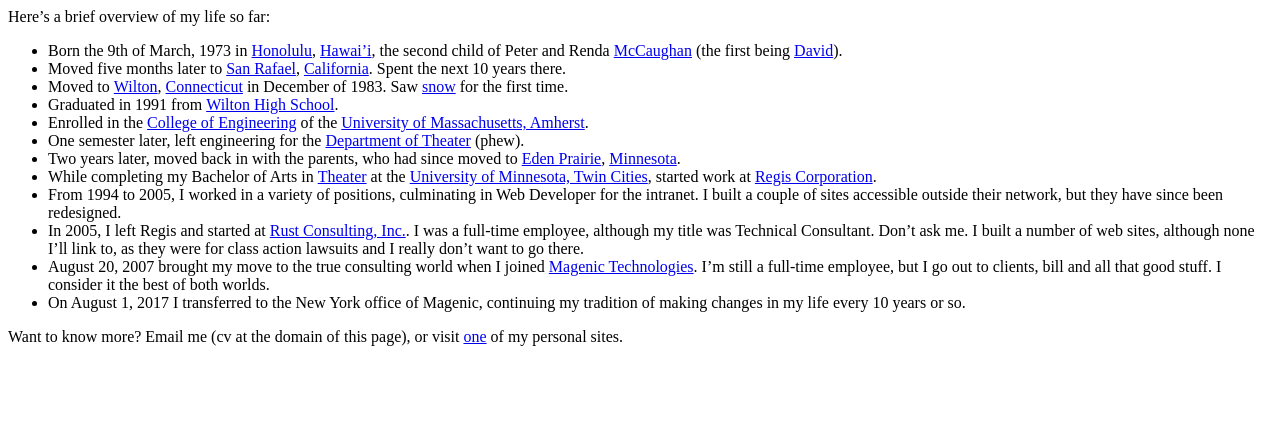
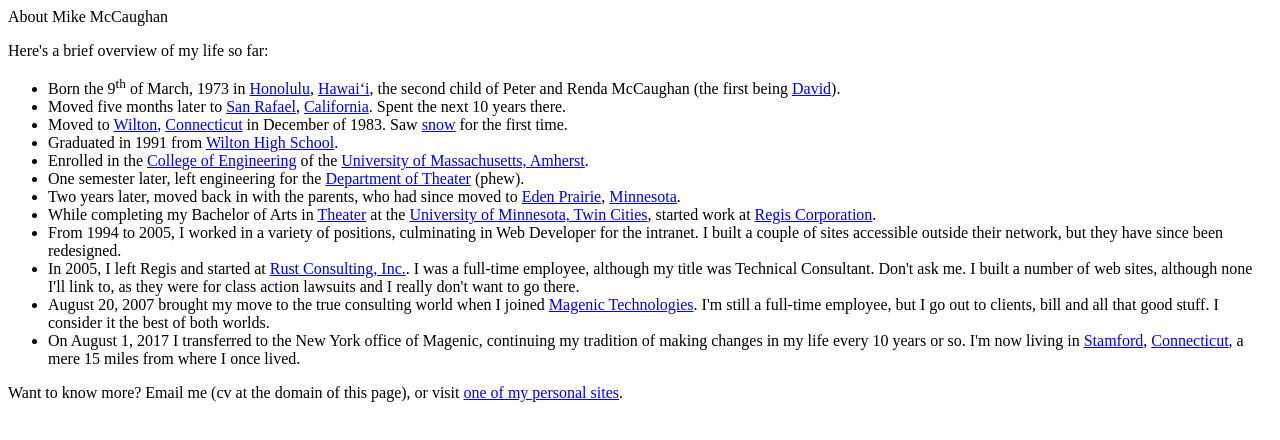
Before and after one commit to mikemccaughan/mikemcccaughan.com, a plain HTML site: page index.html in a window 1280 px wide. Drawn offline with Linux system fonts and the light colour scheme.

Commit message:
Adding/editing HTML to be better; adding structure. TODO: Add Style

```diff
--- a/index.html
+++ b/index.html
@@ -1,16 +1,35 @@
-Here’s a brief overview of my life so far:
-<ul>
-<li>Born the 9th of March, 1973 in <a href="http://www.co.honolulu.hi.us/">Honolulu</a>, <a href="http://www.gohawaii.com/">Hawai’i</a>, the second child of Peter and Renda <a href="http://www.mccaughan.net/">McCaughan</a> (the first being <a title="David's Site" href="http://davidmccaughan.com/">David</a>).</li>
-<li>Moved five months later to <a href="http://www.cityofsanrafael.org/">San Rafael</a>, <a href="http://www.ca.gov/">California</a>. Spent the next 10 years there.</li>
-<li>Moved to <a href="http://www.munic.state.ct.us/WILTON/wilton.htm">Wilton</a>, <a href="http://www.ct.gov/">Connecticut</a> in December of 1983. Saw <a href="http://nsidc.org/snow/">snow</a> for the first time.</li>
-<li>Graduated in 1991 from <a href="http://www.wilton.k12.ct.us/whs/">Wilton High School</a>.</li>
-<li>Enrolled in the <a href="http://www.ecs.umass.edu/">College of Engineering</a> of the <a href="http://www.umass.edu/">University of Massachusetts, Amherst</a>.</li>
-<li>One semester later, left engineering for the <a href="http://www.umass.edu/theater/">Department of Theater</a> (phew).</li>
-<li>Two years later, moved back in with the parents, who had since moved to <a href="http://www.edenprairie.org/">Eden Prairie</a>, <a href="http://www.state.mn.us/">Minnesota</a>.</li>
-<li>While completing my Bachelor of Arts in <a href="http://cla.umn.edu/theatre/index.html">Theater</a> at the <a href="http://www.umn.edu/twincities/">University of Minnesota, Twin Cities</a>, started work at <a href="http://www.regiscorp.com">Regis Corporation</a>.</li>
-<li>From 1994 to 2005, I worked in a variety of positions, culminating in Web Developer for the intranet. I built a couple of sites accessible outside their network, but they have since been redesigned.</li>
-<li>In 2005, I left Regis and started at <a href="http://www.rustconsulting.com/">Rust Consulting, Inc.</a>. I was a full-time employee, although my title was Technical Consultant. Don’t ask me. I built a number of web sites, although none I’ll link to, as they were for class action lawsuits and I really don’t want to go there.</li>
-<li>August 20, 2007 brought my move to the true consulting world when I joined <a href="http://www.magenic.com/">Magenic Technologies</a>. I’m still a full-time employee, but I go out to clients, bill and all that good stuff. I consider it the best of both worlds.</li>
-<li>On August 1, 2017 I transferred to the New York office of Magenic, continuing my tradition of making changes in my life every 10 years or so.</li>
-</ul>
-Want to know more? Email me (cv at the domain of this page), or visit <a href="http://www.heretic-monkey.com/">one</a> of my personal sites.
+<!DOCTYPE html>
+<html>
+    <head>
+        <title>MikeMcCaughan.com</title>
+        <style>
+            * { box-sizing: border-box; }
+
+        </style>
+    </head>
+    <body>
+        <header>
+            About Mike McCaughan
+        </header>
+        <main>
+            <p>Here's a brief overview of my life so far:</p>
+            <ul>
+            <li>Born the 9<sup>th</sup> of March, 1973 in <a href="http://www.honolulu.gov/">Honolulu</a>, <a href="http://www.gohawaii.com/">Hawai&#699;i</a>, the second child of Peter and Renda McCaughan (the first being <a title="David's Site" href="http://davidmccaughan.com/">David</a>).</li>
+            <li>Moved five months later to <a href="http://www.cityofsanrafael.org/">San Rafael</a>, <a href="http://www.ca.gov/">California</a>. Spent the next 10 years there.</li>
+            <li>Moved to <a href="http://www.wiltonct.org/">Wilton</a>, <a href="http://www.ct.gov/">Connecticut</a> in December of 1983. Saw <a href="http://nsidc.org/snow/">snow</a> for the first time.</li>
+            <li>Graduated in 1991 from <a href="http://www.wiltonps.org/wilton-high-school">Wilton High School</a>.</li>
+            <li>Enrolled in the <a href="http://engineering.umass.edu/">College of Engineering</a> of the <a href="http://www.umass.edu/">University of Massachusetts, Amherst</a>.</li>
+            <li>One semester later, left engineering for the <a href="http://www.umass.edu/theater/">Department of Theater</a> (phew).</li>
+            <li>Two years later, moved back in with the parents, who had since moved to <a href="http://www.edenprairie.org/">Eden Prairie</a>, <a href="https://mn.gov/portal/">Minnesota</a>.</li>
+            <li>While completing my Bachelor of Arts in <a href="https://cla.umn.edu/theatre">Theater</a> at the <a href="https://twin-cities.umn.edu/">University of Minnesota, Twin Cities</a>, started work at <a href="http://www.regiscorp.com">Regis Corporation</a>.</li>
+            <li>From 1994 to 2005, I worked in a variety of positions, culminating in Web Developer for the intranet. I built a couple of sites accessible outside their network, but they have since been redesigned.</li>
+            <li>In 2005, I left Regis and started at <a href="http://www.rustconsulting.com/">Rust Consulting, Inc.</a>. I was a full-time employee, although my title was Technical Consultant. Don't ask me. I built a number of web sites, although none I'll link to, as they were for class action lawsuits and I really don't want to go there.</li>
+            <li>August 20, 2007 brought my move to the true consulting world when I joined <a href="http://www.magenic.com/">Magenic Technologies</a>. I'm still a full-time employee, but I go out to clients, bill and all that good stuff. I consider it the best of both worlds.</li>
+            <li>On August 1, 2017 I transferred to the New York office of Magenic, continuing my tradition of making changes in my life every 10 years or so. I'm now living in <a href="https://www.stamfordct.gov/">Stamford</a>, <a href="http://www.ct.gov/">Connecticut</a>, a mere 15 miles from where I once lived.</li>
+            </ul>
+        </main>
+        <footer>
+            Want to know more? Email me (cv at the domain of this page), or visit <a href="http://www.heretic-monkey.com/">one of my personal sites</a>.
+        </footer>
+    </body>
+</html>
```
